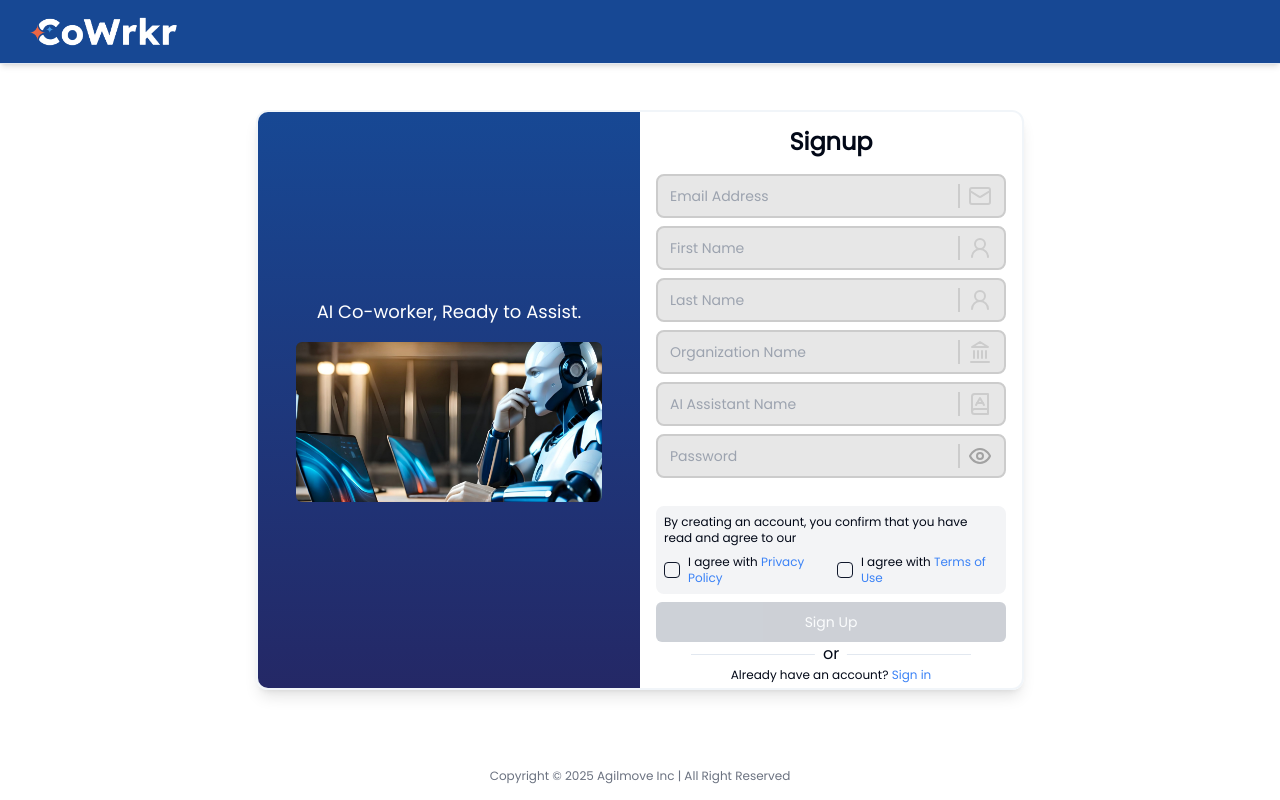
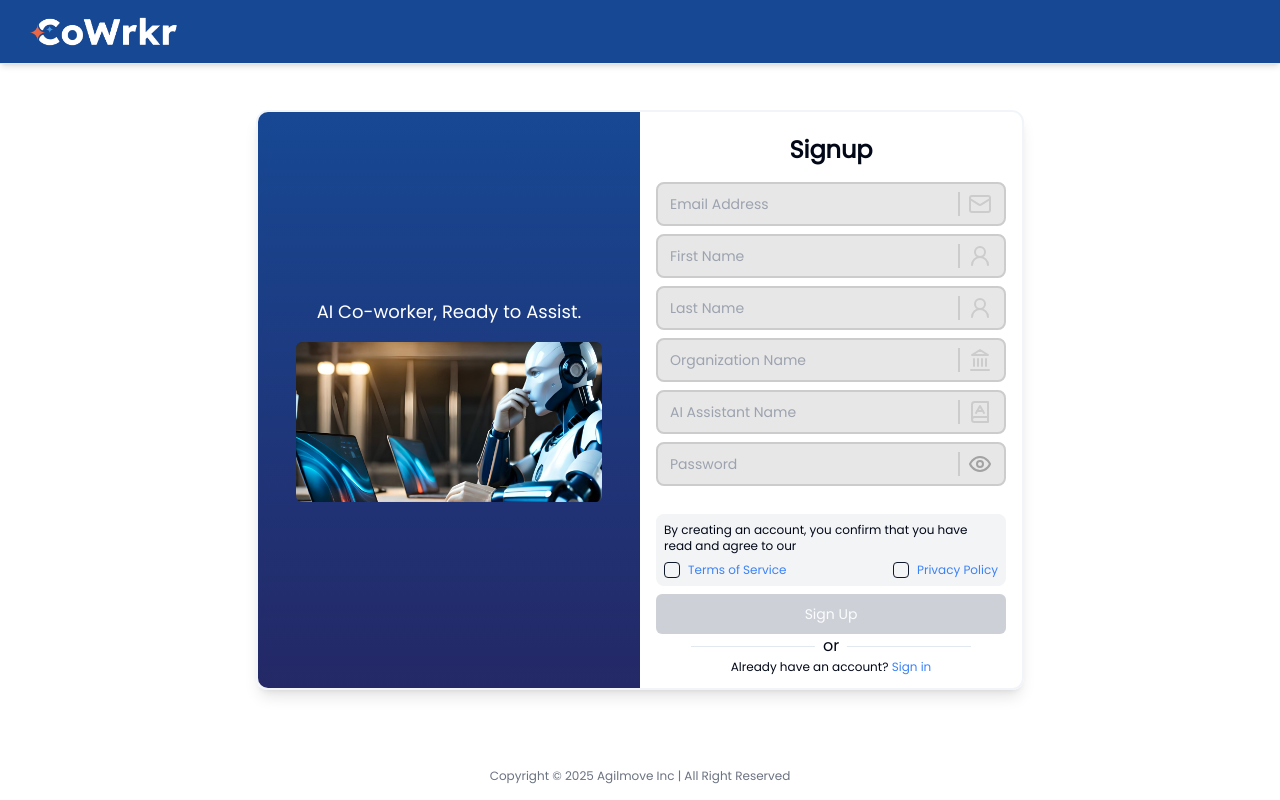
Before and after one commit to sabinss/ai-assistant-frontend, a Next.js app: page /auth/signup in a window 1280 px wide. Built offline with nearby package versions, Linux system fonts and the light colour scheme; no server answers.

Commit message:
singup page update

```diff
--- a/src/app/auth/signup/page.tsx
+++ b/src/app/auth/signup/page.tsx
@@ -244,32 +244,30 @@ export default function Page() {
             <div className="mt-2 flex items-center justify-between gap-2">
               <div className="flex items-center">
                 <Checkbox
+                  checked={termsOfUseChecked}
+                  onCheckedChange={(checked) =>
+                    setTermsOfUseChecked(checked as boolean)
+                  }
+                />
+                <span className="ml-2">
+                  <Link href="#" className="text-blue-500 hover:underline">
+                    Terms of Service
+                  </Link>
+                </span>
+              </div>
+              <div className="flex items-center">
+                <Checkbox
                   checked={privacyPolicyChecked}
                   onCheckedChange={(checked) =>
                     setPrivacyPolicyChecked(checked as boolean)
                   }
                 />
                 <span className="ml-2">
-                  I agree with{" "}
                   <Link
                     href="/privacy"
                     className="text-blue-500 hover:underline"
                   >
                     Privacy Policy
-                  </Link>
-                </span>
-              </div>
-              <div className="flex items-center">
-                <Checkbox
-                  checked={termsOfUseChecked}
-                  onCheckedChange={(checked) =>
-                    setTermsOfUseChecked(checked as boolean)
-                  }
-                />
-                <span className="ml-2">
-                  I agree with{" "}
-                  <Link href="#" className="text-blue-500 hover:underline">
-                    Terms of Use
                   </Link>
                 </span>
               </div>
```
